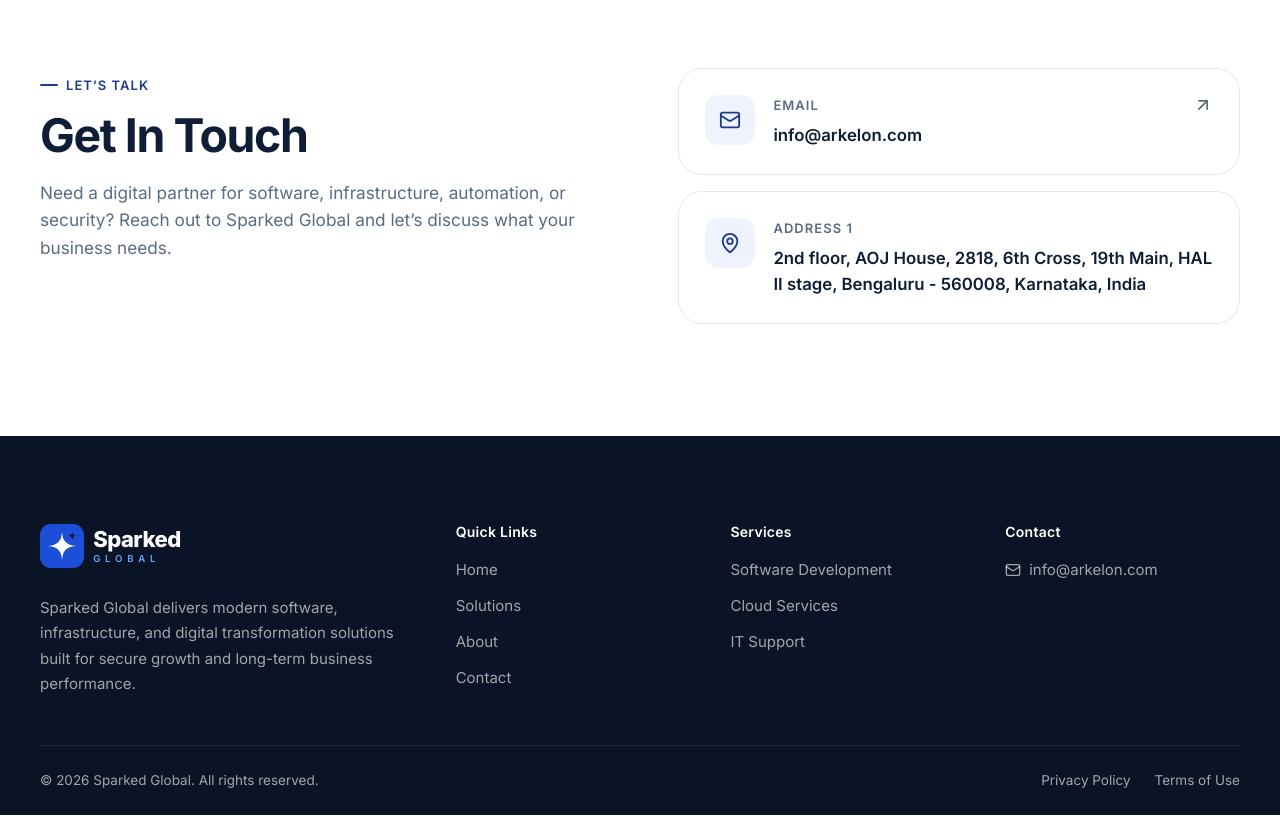
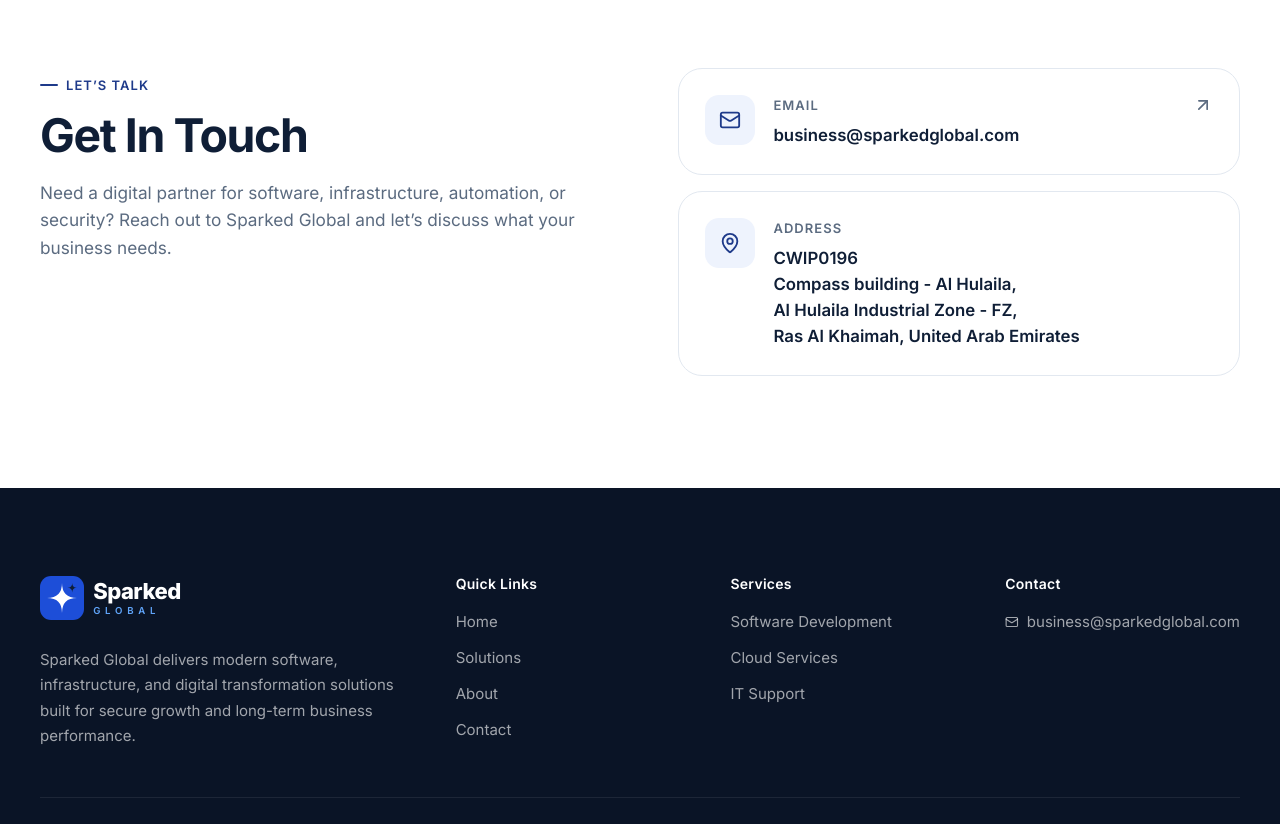
Before and after one commit to abhi24me/sparkedglobal, a React (Vite) app: page /contact in a window 1280 px wide. Shown: the part 400-1224 px from the top of the page. Built offline with nearby package versions, Linux system fonts and the light colour scheme.

Commit message:
Adding email and address

```diff
--- a/src/components/Layout.tsx
+++ b/src/components/Layout.tsx
@@ -125,8 +125,8 @@ export default function Layout() {
             </div>
             <div className="footer-col">
               <h4>Contact</h4>
-              <a href="mailto:info@arkelon.com" className="footer-mail">
-                <Mail size={16} aria-hidden="true" /> info@arkelon.com
+              <a href="mailto:business@sparkedglobal.com" className="footer-mail">
+                <Mail size={16} aria-hidden="true" /> business@sparkedglobal.com
               </a>
             </div>
           </div>
--- a/src/pages/Contact.tsx
+++ b/src/pages/Contact.tsx
@@ -17,11 +17,11 @@ export default function Contact() {
           </div>
 
           <div className="contact-cards">
-            <a href="mailto:info@arkelon.com" className="contact-card contact-card--link" data-reveal>
+            <a href="mailto:business@sparkedglobal.com" className="contact-card contact-card--link" data-reveal>
               <span className="contact-card-icon" aria-hidden="true"><Mail size={22} /></span>
               <div>
                 <strong>Email</strong>
-                <p>info@arkelon.com</p>
+                <p>business@sparkedglobal.com</p>
               </div>
               <ArrowUpRight size={20} className="contact-card-arrow" aria-hidden="true" />
             </a>
@@ -37,8 +37,13 @@ export default function Contact() {
             <div className="contact-card" data-reveal>
               <span className="contact-card-icon" aria-hidden="true"><MapPin size={22} /></span>
               <div>
-                <strong>Address 1</strong>
-                <p>2nd floor, AOJ House, 2818, 6th Cross, 19th Main, HAL II stage, Bengaluru - 560008, Karnataka, India</p>
+                <strong>Address</strong>
+                <p>
+                  CWIP0196<br />
+                  Compass building - Al Hulaila,<br />
+                  Al Hulaila Industrial Zone - FZ,<br />
+                  Ras Al Khaimah, United Arab Emirates
+                </p>
               </div>
             </div>
           </div>
```
